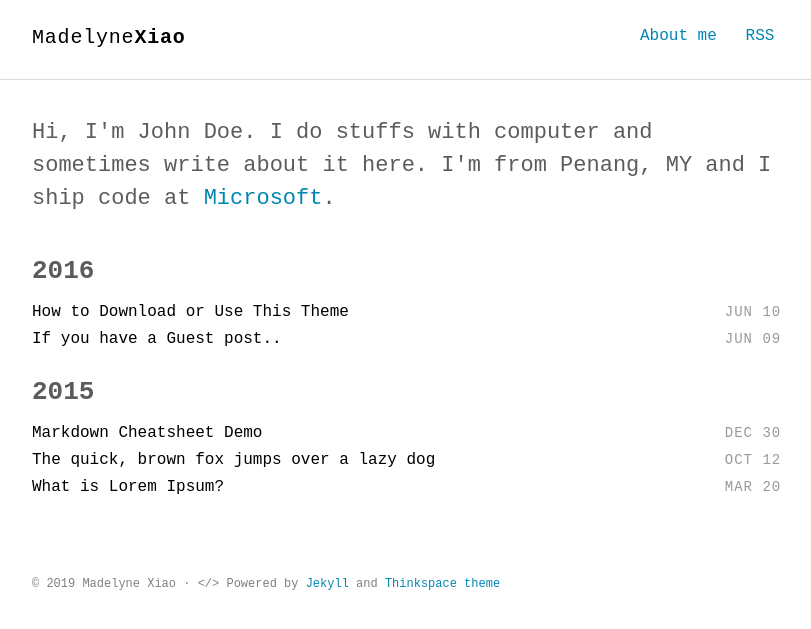
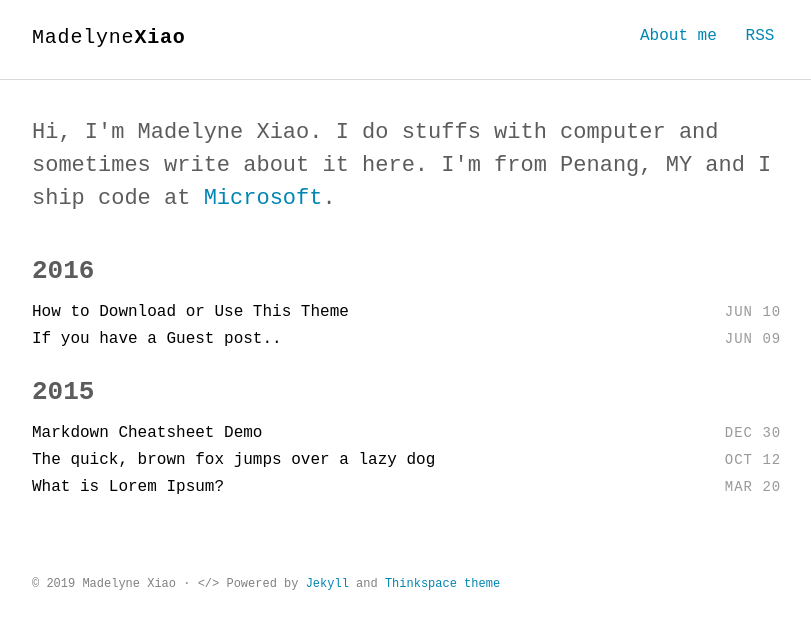
Before and after one commit to madelyne/madelyne.github.io, a Jekyll site: the page built from index.html, in a window 1280 px wide. Shown: the top 629 px of the page, without its empty margins (232-1043 px from the left). Built offline with Jekyll 4.4.1, drawn with Linux system fonts in a browser that asks for light colours; some web fonts are replaced.

Commit message:
updated header

```diff
--- a/_includes/intro.html
+++ b/_includes/intro.html
@@ -1,5 +1,5 @@
 <section class="intro">
   <div class="container">
-    <p class="lead">Hi, I'm John Doe. I do stuffs with computer and sometimes write about it here. I'm from Penang, MY and I ship code at <a href="#">Microsoft</a>.</p>
+    <p class="lead">Hi, I'm Madelyne Xiao. I do stuffs with computer and sometimes write about it here. I'm from Penang, MY and I ship code at <a href="#">Microsoft</a>.</p>
   </div>
 </section>
```
